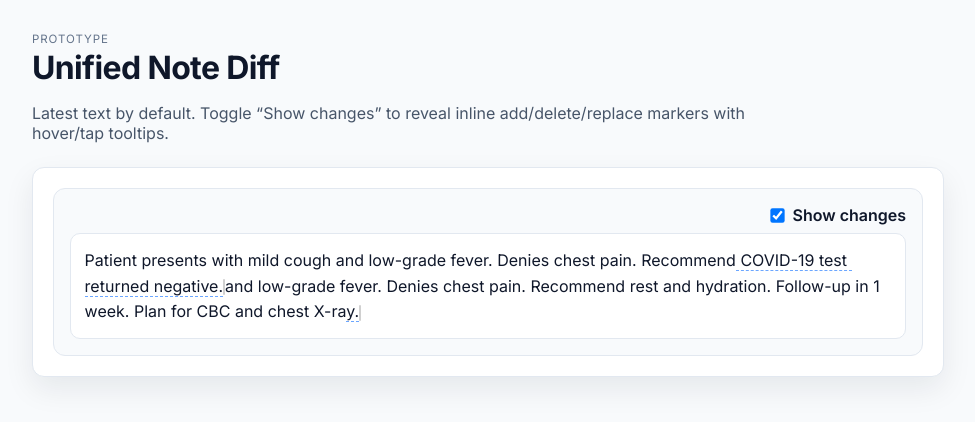
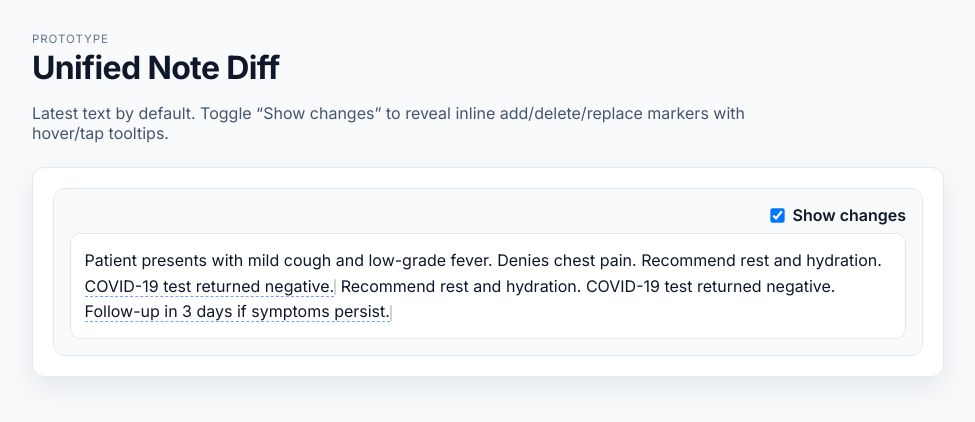
Before and after one commit to cjhu/Note, a React (Vite) app: page / in a window 1280 px wide. Shown: the top 422 px of the page, without its empty margins (152-1127 px from the left). Built offline with nearby package versions, Linux system fonts and the light colour scheme.

Commit message:
Align demo diff to latest text

```diff
--- a/src/components/NoteDiffExample.jsx
+++ b/src/components/NoteDiffExample.jsx
@@ -1,7 +1,7 @@
 import React, { useState } from 'react';
 import { NoteDiffView } from './NoteDiffView';
 
-const sampleBase = `Patient presents with mild cough and low-grade fever. Denies chest pain. Recommend rest and hydration. Follow-up in 1 week. Plan for CBC and chest X-ray.`;
+const sampleBase = `Patient presents with mild cough and low-grade fever. Denies chest pain. Recommend rest and hydration. COVID-19 test returned negative. Follow-up in 3 days if symptoms persist.`;
 
 const sampleDiffs = [
   {
@@ -9,9 +9,9 @@ const sampleDiffs = [
     type: 'add',
     granularity: 'sentence',
     oldText: '',
-    newText: ' COVID-19 test returned negative.',
-    startIndex: 82,
-    endIndex: 82,
+    newText: 'COVID-19 test returned negative.',
+    startIndex: 103,
+    endIndex: 135,
   },
   {
     id: 'd2',
@@ -19,8 +19,8 @@ const sampleDiffs = [
     granularity: 'phrase',
     oldText: 'Chest pain worsened with exertion.',
     newText: '',
-    startIndex: 33,
-    endIndex: 66,
+    startIndex: 72,
+    endIndex: 72,
   },
   {
     id: 'd3',
@@ -28,8 +28,8 @@ const sampleDiffs = [
     granularity: 'phrase',
     oldText: 'Follow-up in 1 week.',
     newText: 'Follow-up in 3 days if symptoms persist.',
-    startIndex: 151,
-    endIndex: 171,
+    startIndex: 136,
+    endIndex: 176,
   },
   {
     id: 'd4',
@@ -37,8 +37,8 @@ const sampleDiffs = [
     granularity: 'sentence',
     oldText: 'Plan for CBC and chest X-ray.',
     newText: '',
-    startIndex: 172,
-    endIndex: 202,
+    startIndex: 176,
+    endIndex: 176,
   },
 ];
 
```
